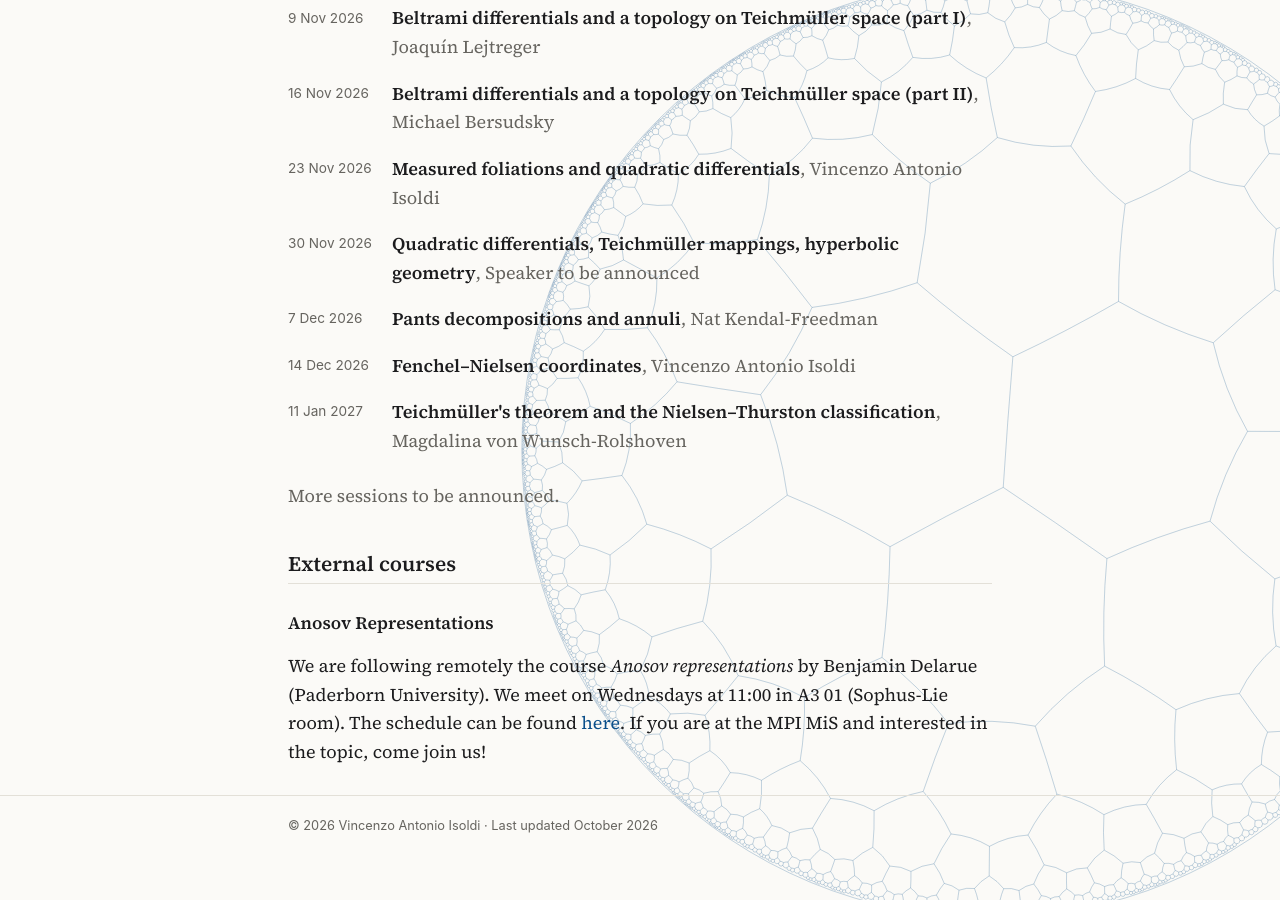
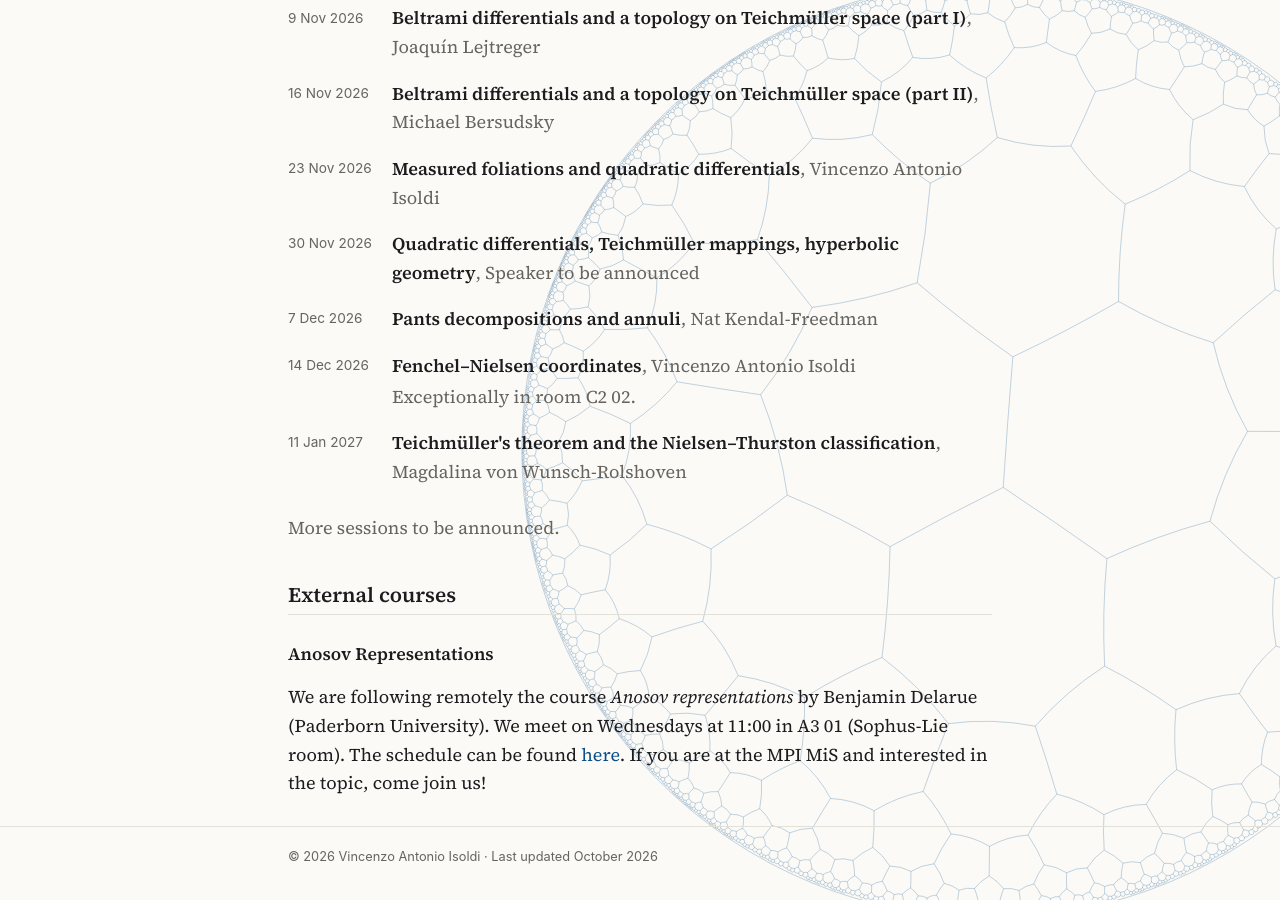
Before and after one commit to vincenzoisoldia/vincenzoisoldia.github.io, a Jekyll site: the page built from teaching.md, in a window 1280 px wide and 900 px high, scrolled down 1553 px. Built offline with Jekyll 4.4.1, drawn with Linux system fonts in a browser that asks for light colours.

Commit message:
Update reading_group.yml

```diff
--- a/_data/reading_group.yml
+++ b/_data/reading_group.yml
@@ -48,6 +48,7 @@ meetings:
   - date: 14 Dec 2026
     topic: Fenchel–Nielsen coordinates
     speaker: Vincenzo Antonio Isoldi
+    note: Exceptionally in room C2 02.
   - date: 11 Jan 2027
     topic: Teichmüller's theorem and the Nielsen–Thurston classification
     speaker: Magdalina von Wunsch-Rolshoven
```
